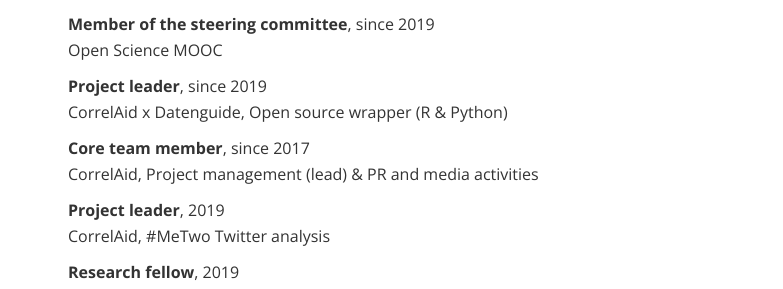
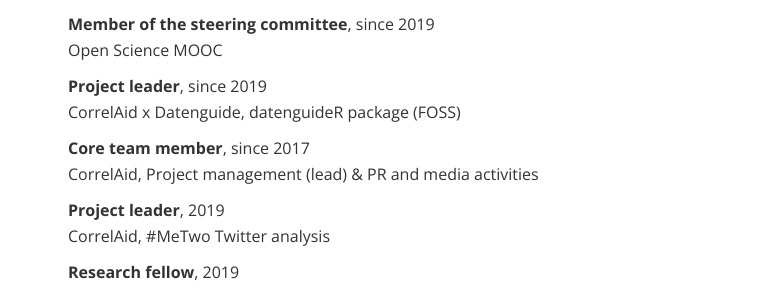
Before and after one commit to lhehnke/lhehnke.github.io, a Jekyll site: the page built from cv/index.html, in a window 1280 px wide. Shown: the part 390-679 px from the top of the page, without its empty margins (248-1031 px from the left). Built offline with Jekyll 4.4.1, drawn with Linux system fonts in a browser that asks for light colours; nearby versions of some CDN libraries.

Commit message:
Update index.html

```diff
--- a/cv/index.html
+++ b/cv/index.html
@@ -30,7 +30,7 @@
 				Open Science MOOC </p>
 
     <p><strong> Project leader</strong>, since 2019<br>
-				CorrelAid x Datenguide, Open source wrapper (R & Python)</p>
+				CorrelAid x Datenguide, datenguideR package (FOSS)</p>
 
     <p><strong> Core team member</strong>, since 2017<br>
 				CorrelAid, Project management (lead) & PR and media activities </p>
```
